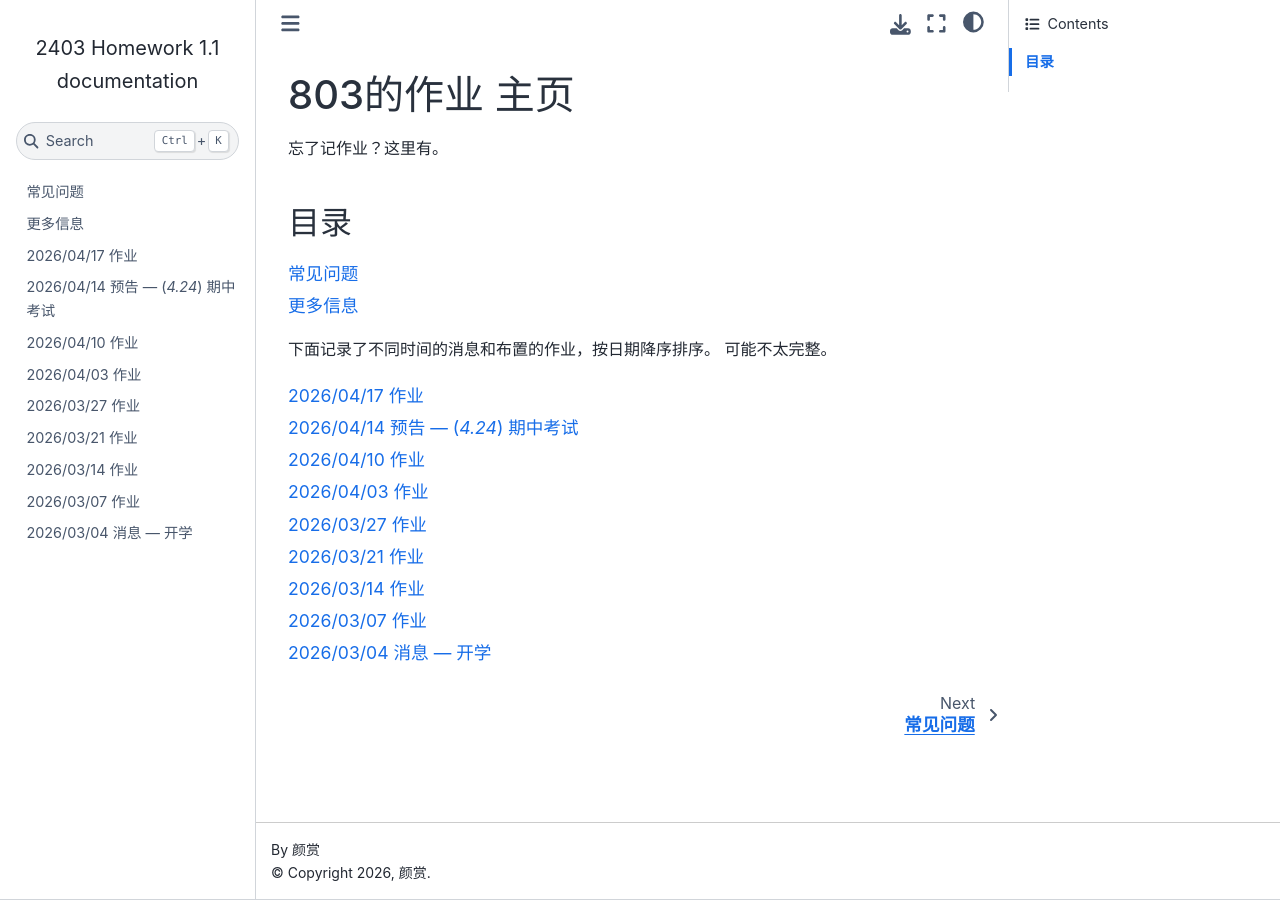
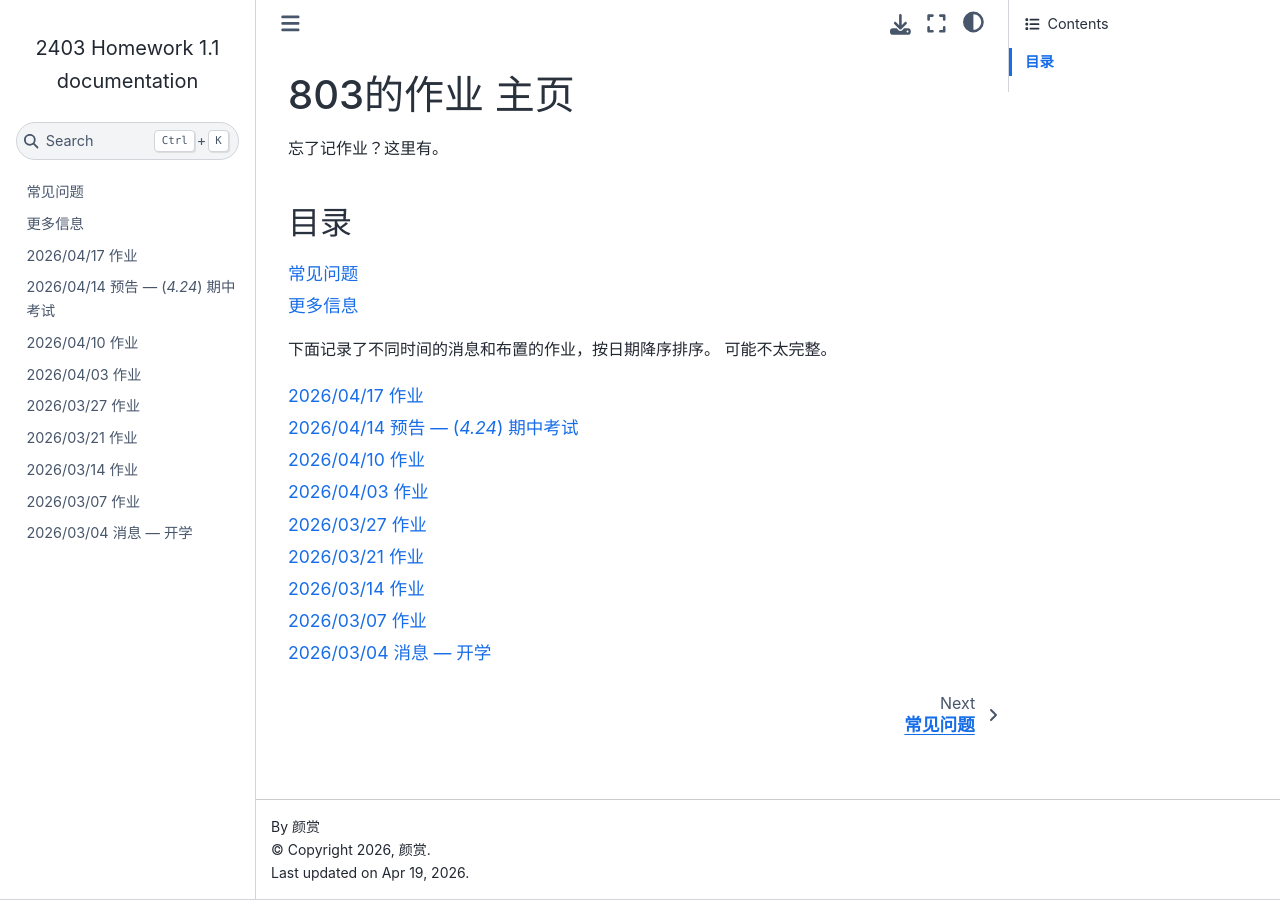
Before and after one commit to Sail-in-1024/2403-Homework, a Sphinx documentation site: the page built from docs/source/index.rst, in a window 1280 px wide. Built offline with Sphinx 7.4.7 and the Sphinx Book theme 1.1.4, drawn with Linux system fonts in a browser that asks for light colours.

Commit message:
更新 conf.py
增加“最后更新于”时间戳

```diff
--- a/docs/source/conf.py
+++ b/docs/source/conf.py
@@ -36,6 +36,8 @@ html_css_files = ['custom_homework.css']
 
 html_static_path = ['_static']
 
+html_last_updated_fmt = ''
+
 # -- Options for EPUB output
 epub_show_urls = 'footnote'
 
```
